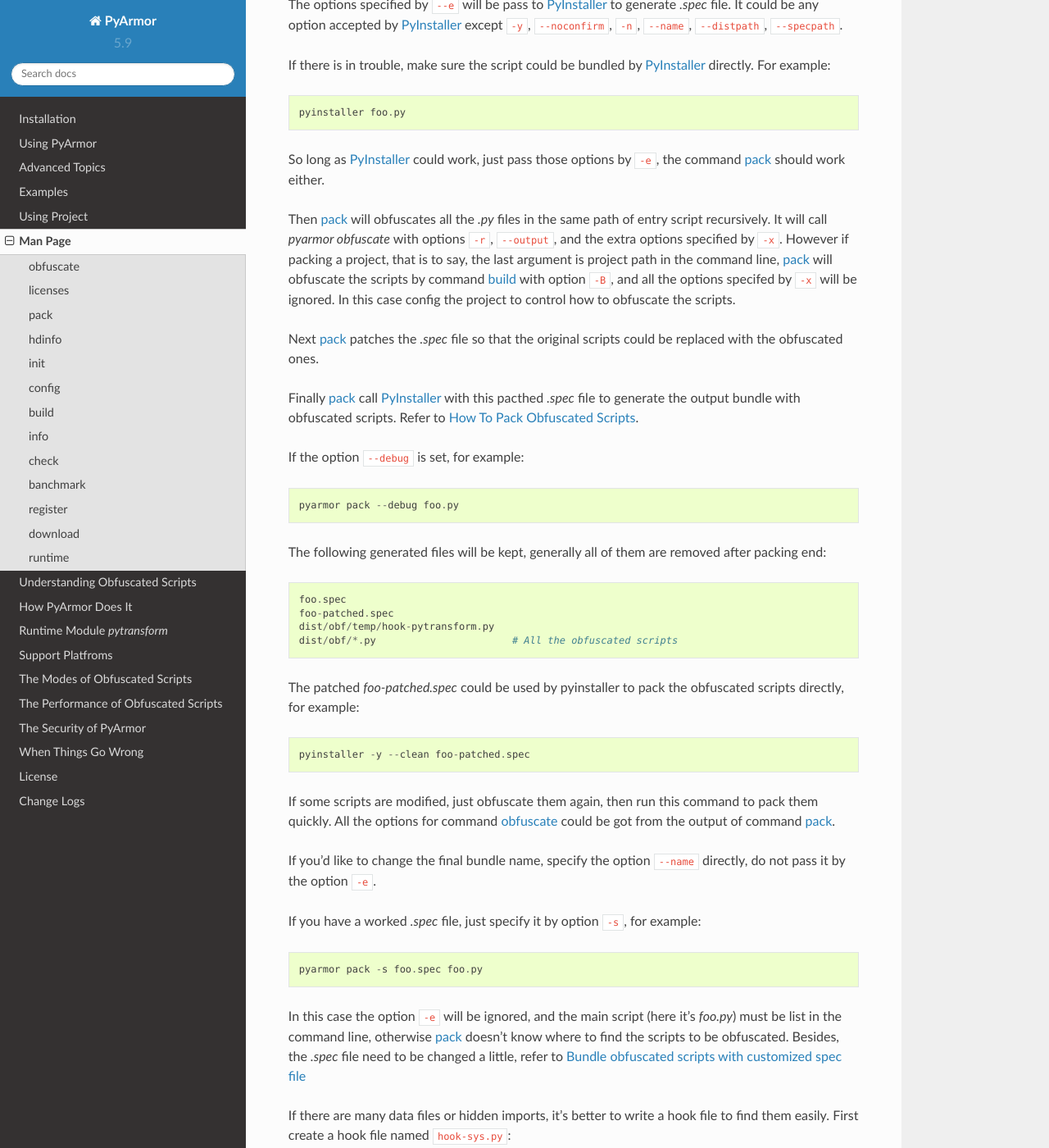
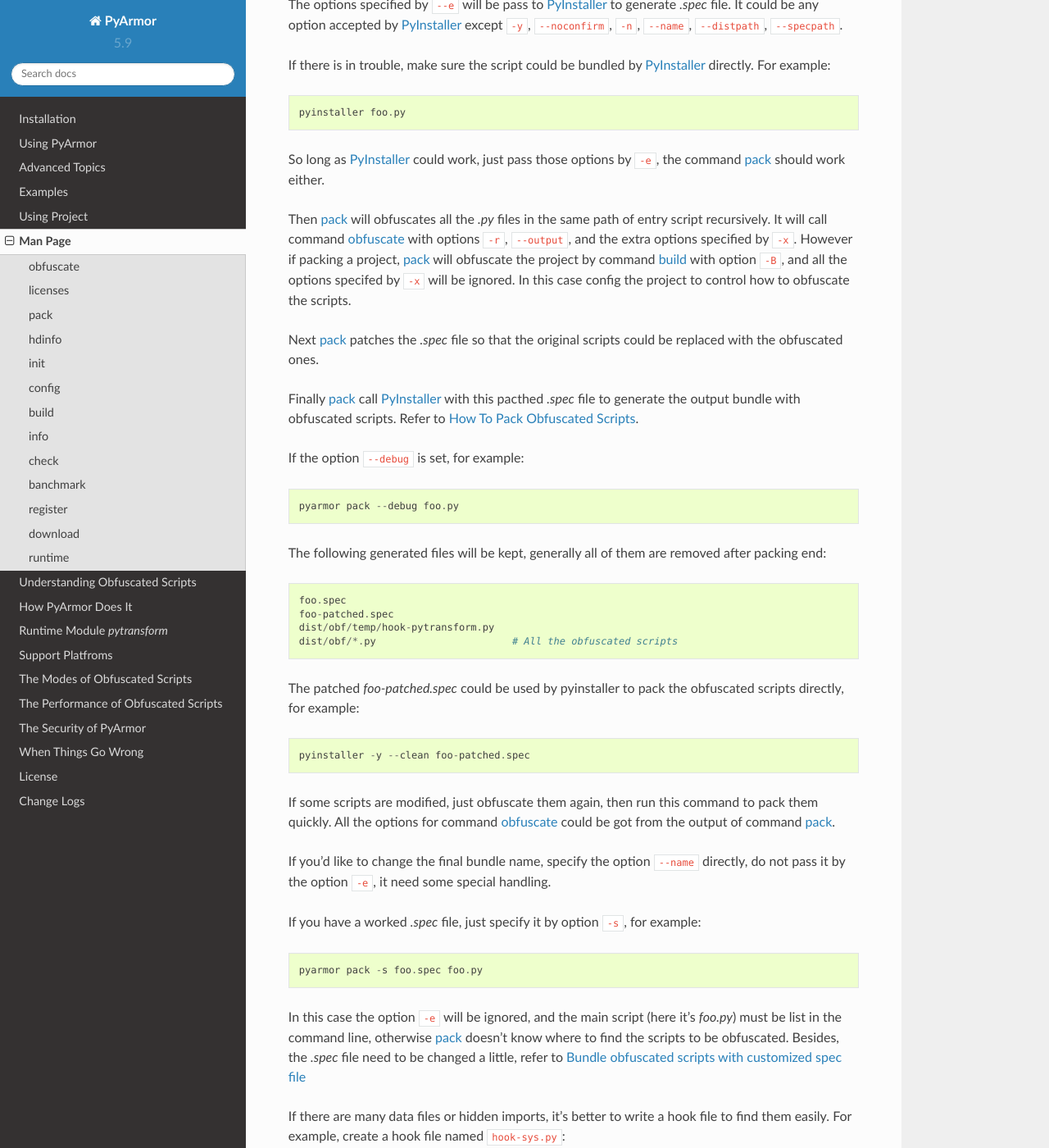
Before and after one commit to dashingsoft/pyarmor, a Sphinx documentation site: the page built from docs/man.rst, in a window 1280 px wide and 1400 px high, scrolled down 9638 px. Shown: the whole window at 82% size. Built offline with Sphinx 7.4.7 and the Read the Docs theme 2.0.0, drawn with Linux system fonts in a browser that asks for light colours.

Commit message:
Refine doc

```diff
--- a/docs/man.rst
+++ b/docs/man.rst
@@ -367,12 +367,11 @@ So long as `PyInstaller`_ could work, just pass those options by ``-e``, the
 command `pack`_ should work either.
 
 Then `pack`_ will obfuscates all the `.py` files in the same path of entry
-script recursively. It will call `pyarmor obfuscate` with options ``-r``,
+script recursively. It will call command `obfuscate`_ with options ``-r``,
 ``--output``, and the extra options specified by ``-x``. However if packing a
-project, that is to say, the last argument is project path in the command line,
-`pack`_ will obfuscate the scripts by command `build`_ with option ``-B``, and
-all the options specifed by ``-x`` will be ignored. In this case config the
-project to control how to obfuscate the scripts.
+project, `pack`_ will obfuscate the project by command `build`_ with option
+``-B``, and all the options specifed by ``-x`` will be ignored. In this case
+config the project to control how to obfuscate the scripts.
 
 Next `pack`_ patches the `.spec` file so that the original scripts could be
 replaced with the obfuscated ones.
@@ -403,7 +402,7 @@ to pack them quickly. All the options for command `obfuscate`_ could be got from
 the output of command `pack`_.
 
 If you'd like to change the final bundle name, specify the option ``--name``
-directly, do not pass it by the option ``-e``.
+directly, do not pass it by the option ``-e``, it need some special handling.
 
 If you have a worked `.spec` file, just specify it by option ``-s``, for
 example::
@@ -417,7 +416,7 @@ changed a little, refer to :ref:`Bundle obfuscated scripts with customized spec
 file`
 
 If there are many data files or hidden imports, it's better to write a hook file
-to find them easily. First create a hook file named ``hook-sys.py``::
+to find them easily. For example, create a hook file named ``hook-sys.py``::
 
     from PyInstaller.utils.hooks import collect_data_files, collect_all
     datas, binaries, hiddenimports = collect_all('my_module_name')
```
